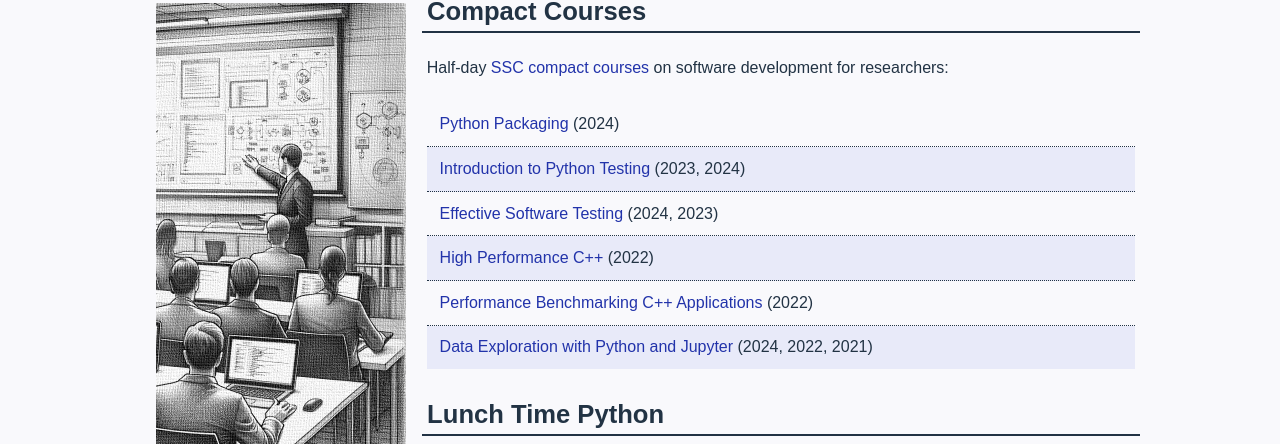
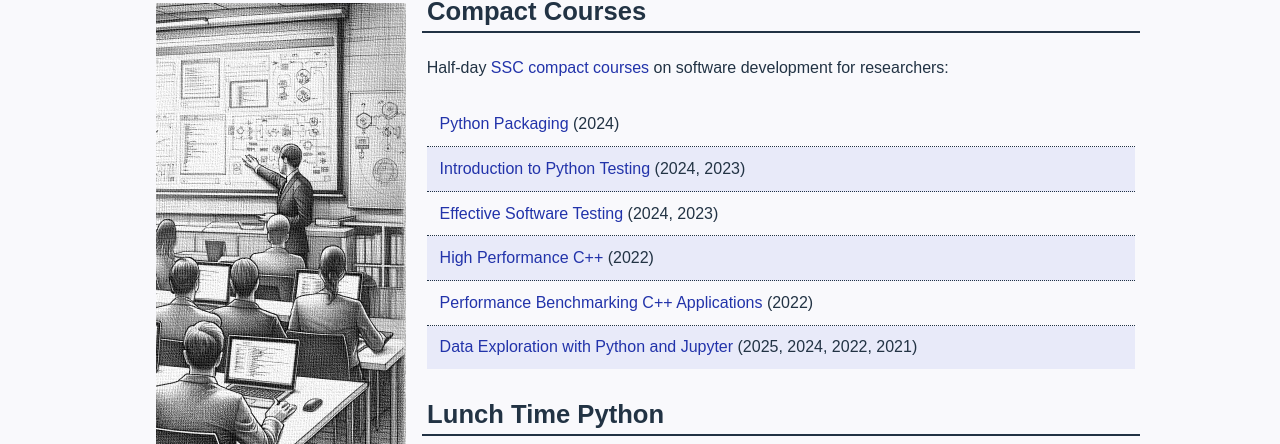
Before and after one commit to lkeegan/lkeegan.github.io, a Jekyll site: the page built from teaching.md, in a window 1280 px wide and 900 px high. Shown: the part 176-620 px from the top of the window. Built offline with Jekyll 4.4.1, drawn with Linux system fonts in a browser that asks for light colours.

Commit message:
update teaching dates

```diff
--- a/_data/teaching.yml
+++ b/_data/teaching.yml
@@ -5,7 +5,7 @@
       title: Python Packaging
       link: https://ssciwr.github.io/python-packaging/
 
-    - year: 2023, 2024
+    - year: 2024, 2023
       title: Introduction to Python Testing
       link: https://ssciwr.github.io/python-testing-intro/
 
@@ -21,7 +21,7 @@
       title: Performance Benchmarking C++ Applications
       link: https://ssciwr.github.io/cpp-benchmarking/
 
-    - year: 2024, 2022, 2021
+    - year: 2025, 2024, 2022, 2021
       title: Data Exploration with Python and Jupyter
       link: https://ssciwr.github.io/jupyter-data-exploration/
 
```
